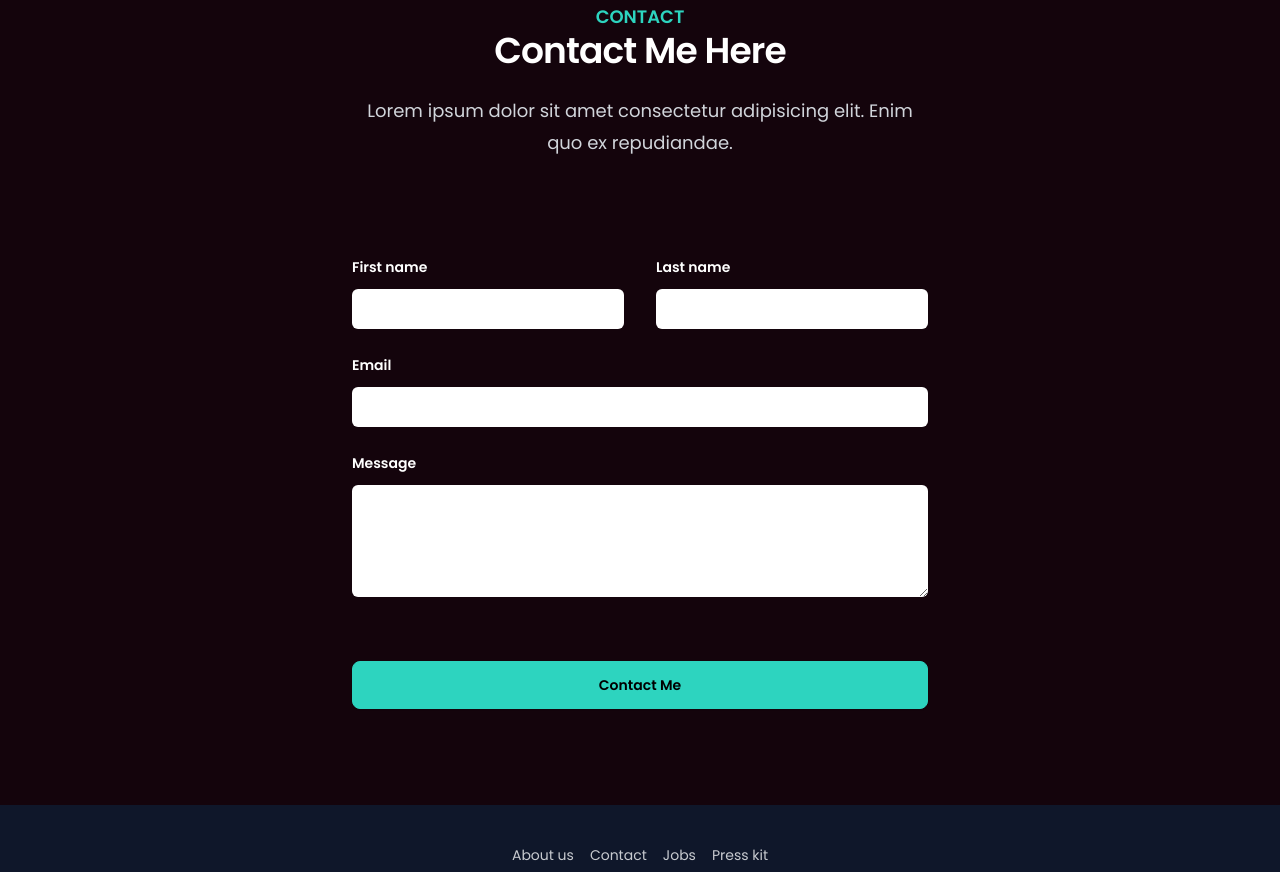
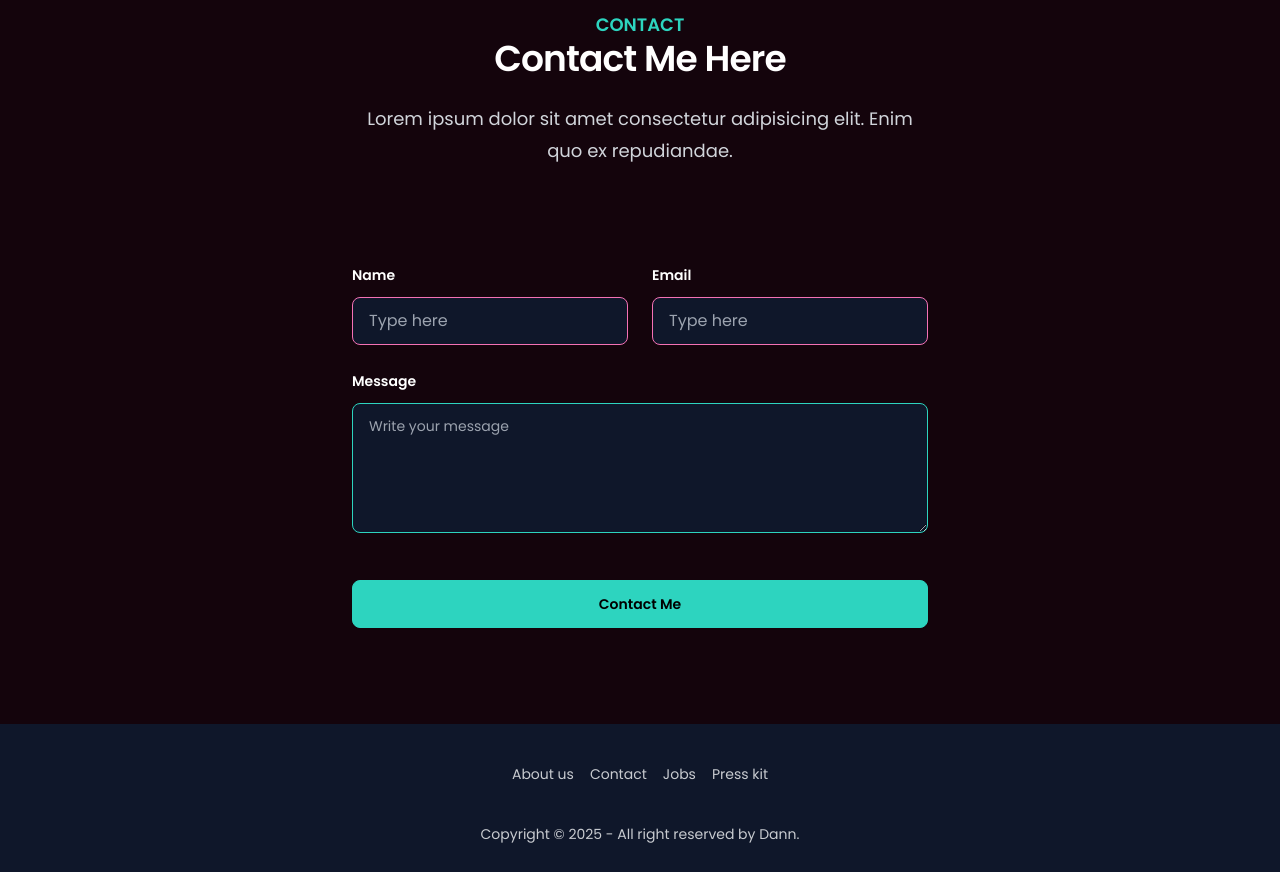
Before and after one commit to mhddanial/my-porto, a website: page index.html in a window 1280 px wide. Shown: the part 6273-7145 px from the top of the page. Drawn offline with nearby package versions, Linux system fonts and the light colour scheme.

Commit message:
finishing contact section

```diff
--- a/index.html
+++ b/index.html
@@ -319,7 +319,7 @@
                         <p class="mt-6 text-pretty text-lg/8 text-gray-300">Here are the projects I've created throughout my career</p>
                     </div>
                 </div>
-                <div class="w-full self-end px-4 py-10 flex flex-wrap justify-center xl:w-10/12 xl:mx-auto">
+                <div class="w-full self-end py-10 flex flex-wrap justify-center xl:w-10/12 xl:mx-auto">
                     <div class="mb-12 p-5 lg:w-1/2 md:w-1/2">
                         <div class="card glass w-full shadow-xl">
                             <figure>
@@ -385,34 +385,32 @@
                 <p class="mt-6 text-pretty text-lg/8 text-gray-300">Lorem ipsum dolor sit amet consectetur adipisicing elit. Enim quo ex repudiandae.</p>
             </div>
         </div>
-                    <div class="w-full flex flex-wrap justify-center xl:w-10/12 xl:mx-auto">
-                        <form action="#" method="POST" class="mx-auto max-w-xl sm:mt-20">
-                            <div class="grid grid-cols-1 gap-x-8 gap-y-6 sm:grid-cols-2">
-                              <div>
-                                <label for="first-name" class="block text-sm/6 font-semibold text-white">First name</label>
+        <div class="w-full flex justify-center xl:w-10/12 xl:mx-auto">
+            <form action="#" method="POST" class="max-w-xl sm:mt-20">
+                <div class="grid grid-cols-2 gap-6">
+                    <div class="col-span-2 sm:col-span-1">
+                        <label for="name" class="block text-sm/6 font-semibold text-white">Name</label>
                         <div class="mt-2.5">
-                                  <input type="text" name="first-name" id="first-name" autocomplete="off" class="block w-full rounded-md bg-white px-3.5 py-2 text-base text-gray-900 outline-1 -outline-offset-1 outline-gray-300 placeholder:text-gray-400 focus:outline-2 focus:-outline-offset-2 focus:outline-indigo-600">
+                            <input
+                            type="text"
+                            placeholder="Type here"
+                            class="input input-bordered input-accent w-full" />
                         </div>
                     </div>
-                              <div>
-                                <label for="last-name" class="block text-sm/6 font-semibold text-white">Last name</label>
+                    <div class="col-span-2 sm:col-span-1">
+                        <label for="email" class="block text-sm/6 font-semibold text-white">Email</label>
                         <div class="mt-2.5">
-                                  <input type="text" name="last-name" id="last-name" autocomplete="off" class="block w-full rounded-md bg-white px-3.5 py-2 text-base text-gray-900 outline-1 -outline-offset-1 outline-gray-300 placeholder:text-gray-400 focus:outline-2 focus:-outline-offset-2 focus:outline-indigo-600">
+                            <input
+                            type="text"
+                            placeholder="Type here"
+                            class="input input-bordered input-accent w-full" />
                         </div>
                     </div>
-                              <div class="sm:col-span-2">
-                                <label for="email" class="block text-sm/6 font-semibold text-white">Email</label>
-                                <div class="mt-2.5">
-                                  <input type="email" name="email" id="email" autocomplete="off" class="block w-full rounded-md bg-white px-3.5 py-2 text-base text-gray-900 outline-1 -outline-offset-1 outline-gray-300 placeholder:text-gray-400 focus:outline-2 focus:-outline-offset-2 focus:outline-indigo-600">
-                                </div>
-                              </div>
-                              <div class="sm:col-span-2">
+                    <div class="col-span-2">
                         <label for="message" class="block text-sm/6 font-semibold text-white">Message</label>
                         <div class="mt-2.5">
-                                  <textarea name="message" id="message" rows="4" class="block w-full rounded-md bg-white px-3.5 py-2 text-base text-gray-900 outline-1 -outline-offset-1 outline-gray-300 placeholder:text-gray-400 focus:outline-2 focus:-outline-offset-2 focus:outline-indigo-600"></textarea>
+                        <textarea class="textarea textarea-success w-full" rows="4" placeholder="Write your message"></textarea>
                         </div>
-                              </div>
-                              <div class="flex gap-x-4 sm:col-span-2">
                     </div>
                 </div>
                 <div class="mt-10">
```
Also changed, not shown: docs/css/output.css. Lines whose indentation alone changed are shown as unchanged.
